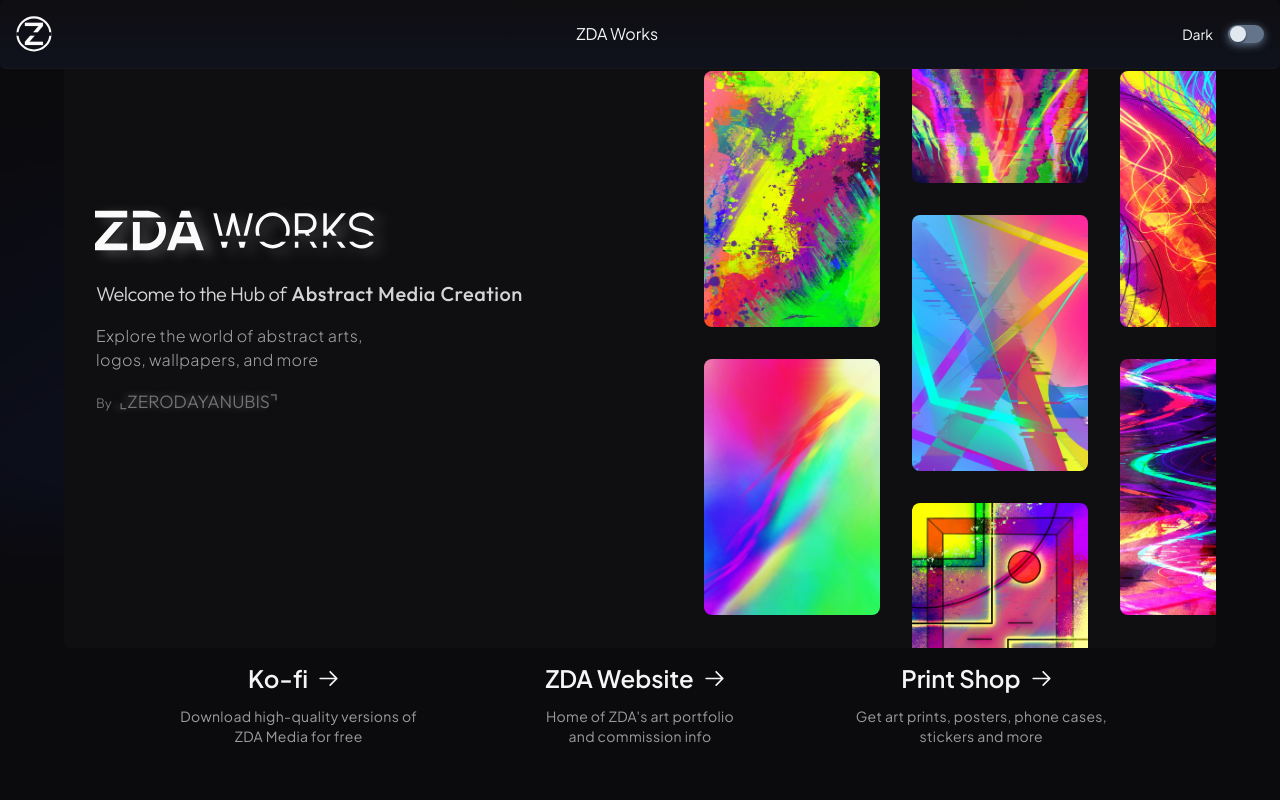
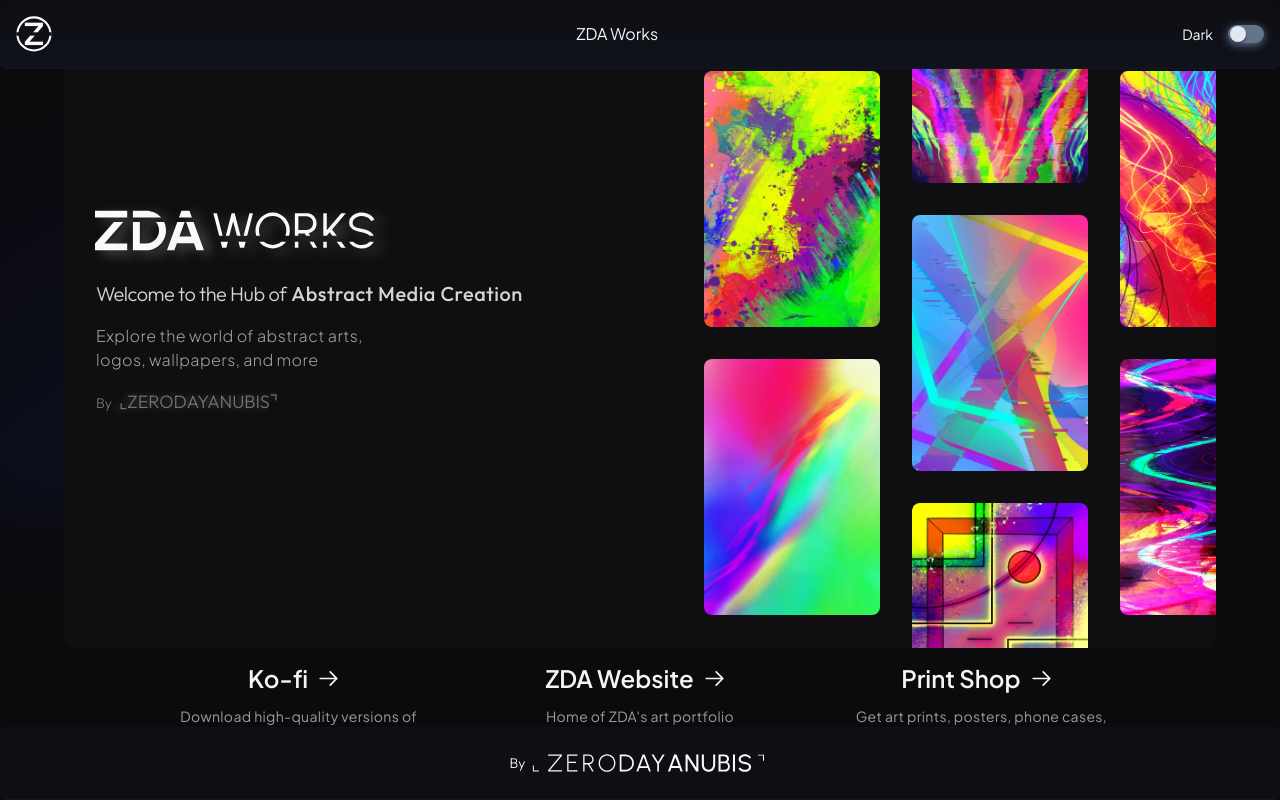
Before and after one commit to SomGye/ZDAWorksWebsite, a React (Vite) app: page / in a window 1280 px wide. Built offline with nearby package versions, Linux system fonts and the light colour scheme.

Commit message:
feat: add Footer component

```diff
--- a/src/App.tsx
+++ b/src/App.tsx
@@ -1,18 +1,13 @@
 import * as React from "react";
 import "./App.css";
-import { useRecoilValue } from "recoil";
-import { themeAtom } from "./states/ThemeAtom";
-import zda_dark from "/zerodayanubis_dark.svg";
-import zda_light from "/zerodayanubis_light.svg";
 import Header from "./sections/Header/Header";
 import Body from "./sections/Body/Body";
+import Footer from "./sections/Footer/Footer";
 
 type Props = {
   route: string;
 };
 const App = ({ route }: Props) => {
-  const theme = useRecoilValue(themeAtom);
-
   React.useEffect(() => {
     if (route === "portfolio") {
       window.location.replace("https://www.zerodayanubis.com/portfolio");
@@ -34,8 +29,8 @@
       <main className="bg-zdaBG-light dark:bg-zdaBG-dark flex min-h-screen flex-col items-center justify-evenly p-0 xs:px-12 sm:px-24 transition ease-out duration-500">
         <Header />
         <Body />
+        <Footer />
       </main>
-      {/* TODO: redo Header, split into new component, move 'By ZDA' into permanent bottom fixture */}
       {/* TODO: fix layout for mobile phones */}
       {/* TODO: change from Dark Mode Switch to Icon Button with Dropdown menu */}
       {/* TODO: detect when prefers-color-scheme changes in OS and dynamically update */}
--- /dev/null
+++ b/src/sections/Footer/Footer.tsx
@@ -0,0 +1,32 @@
+import * as React from "react";
+import { useRecoilValue } from "recoil";
+import { themeAtom } from "../../states/ThemeAtom";
+import zda_dark from "/zerodayanubis_dark.svg";
+import zda_light from "/zerodayanubis_light.svg";
+
+const Footer = () => {
+  const theme = useRecoilValue(themeAtom);
+  return (
+    <>
+      <span className="z-40 text-sm font-light font-outfit fixed left-0 bottom-0 flex w-full items-center justify-center border-b border-gray-200 rounded-md bg-gradient-to-b from-zdaBlue-500/[0.02] p-4 backdrop-blur-2xl dark:border-neutral-900 dark:bg-zdaBG-darkCard dark:from-zdaBlue-600/[0.02] lg:flex  text-zdaText-dark dark:text-zdaText-light cursor-default select-none">
+        <a
+          className="inline-flex items-center cursor-pointer"
+          href="https://www.zerodayanubis.com/portfolio"
+          target="_blank"
+          rel="noopener noreferrer"
+        >
+          By{" "}
+          <img
+            src={theme === "dark" ? zda_dark : zda_light}
+            alt="ZDAWorks Z"
+            className="ml-[2px] pointer-events-none select-none"
+            width={243}
+            height={40}
+          />
+        </a>
+      </span>
+    </>
+  );
+};
+
+export default Footer;
```
